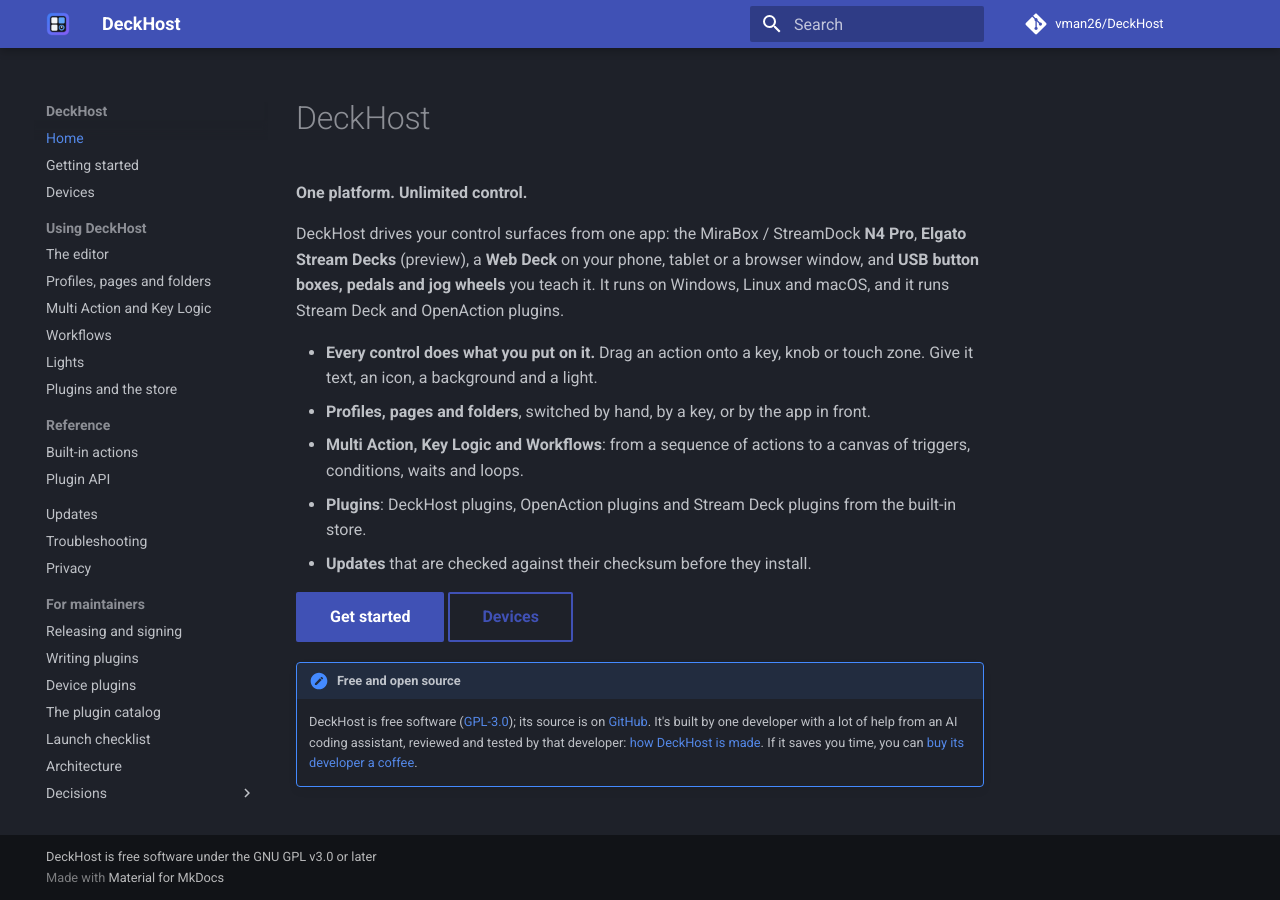
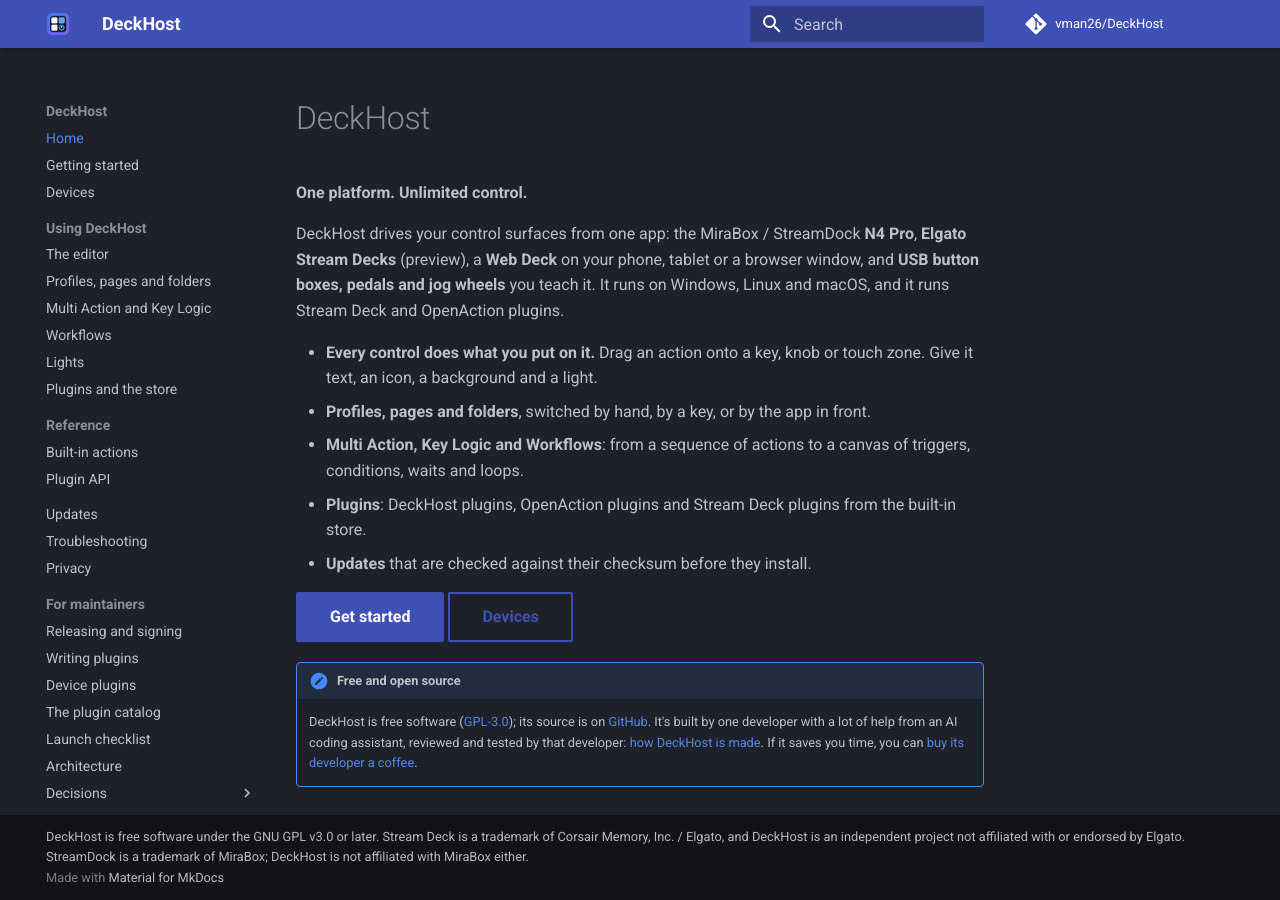
Before and after one commit to vman26/DeckHost, an MkDocs documentation site: the page built from docs/index.md, in a window 1280 px wide. Built offline with MkDocs 1.6.1 and Material for MkDocs 9.7.7, drawn with Linux system fonts in a browser that asks for light colours; comment, search, counter and statistics services are not loaded.

Commit message:
Trademark note in the README and the docs footer
Says that Stream Deck is a trademark of Corsair Memory, Inc. / Elgato and
StreamDock one of MiraBox, and that DeckHost is an independent project not
affiliated with or endorsed by either.

Co-Authored-By: Claude Opus 5.5 <noreply@anthropic.com>
Claude-Session: https://claude.ai/code/session_012EBcvHpHJnyUyHcb3dfxyi

```diff
--- a/mkdocs.yml
+++ b/mkdocs.yml
@@ -2,7 +2,7 @@ site_name: DeckHost
 site_description: One platform. Unlimited control. A free, open-source host for the MiraBox N4 Pro, Elgato Stream Decks, a Web Deck and USB devices.
 repo_url: https://github.com/vman26/DeckHost
 repo_name: vman26/DeckHost
-copyright: DeckHost is free software under the GNU GPL v3.0 or later
+copyright: "DeckHost is free software under the GNU GPL v3.0 or later. Stream Deck is a trademark of Corsair Memory, Inc. / Elgato, and DeckHost is an independent project not affiliated with or endorsed by Elgato. StreamDock is a trademark of MiraBox; DeckHost is not affiliated with MiraBox either."
 docs_dir: docs
 site_dir: site
 strict: true
```
Also changed, not shown: README.md (+7 -0 lines).
